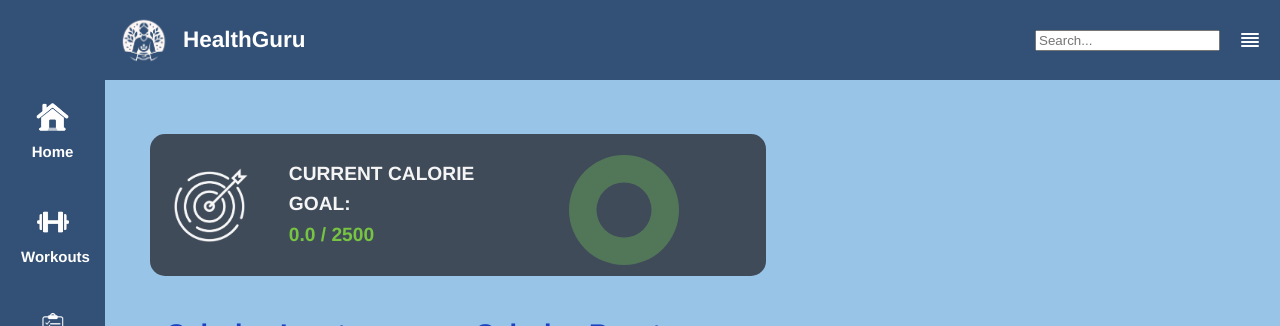
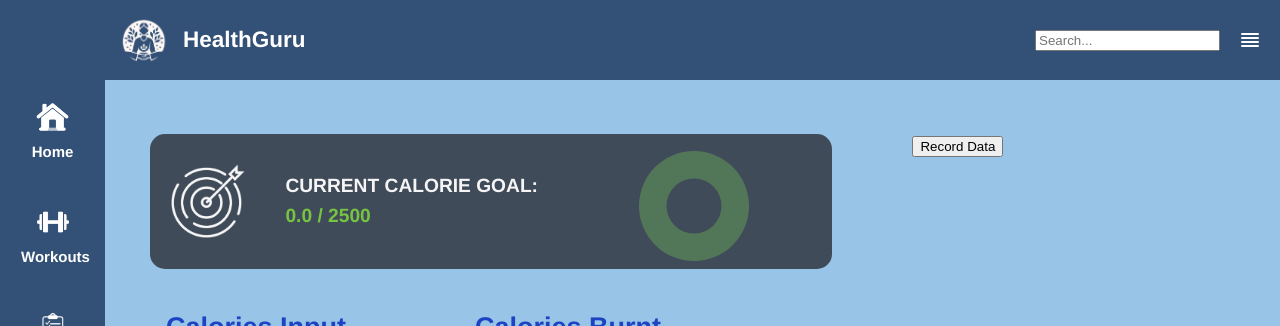
Before and after one commit to BT3103AppDev1/l1-final-term-project-group7, a Vue app: page /calories in a window 1280 px wide. Shown: the top 326 px of the page. Built offline with nearby package versions, Linux system fonts and the light colour scheme; no server answers; the database is empty; sample sign-in values are in the browser's storage.

Commit message:
created skeleton for input weight / steps widget
created skeleton for input weight / steps widget

```diff
--- a/src/components/calories/CalorieGoal.vue
+++ b/src/components/calories/CalorieGoal.vue
@@ -79,7 +79,7 @@
   display: flex;
   align-items: center;
   justify-content: space-around;
-  max-width: 55%;
+  max-width: 90%;
   max-height: 15vh;
 }
 
--- /dev/null
+++ b/src/components/calories/InputData.vue
@@ -0,0 +1,75 @@
+<template>
+    <div class="weight-step-recorder">
+      <button @click="showPopup = true">Record Data</button>
+
+      <div v-if="showPopup" class="popup">
+        <div class="popup-content">
+          <h2>Record Daily Data</h2>
+
+          <label for="weight">Weight (kg):</label>
+          <input type="number" id="weight" v-model="formData.weight">
+
+          <label for="steps">Step Count:</label>
+          <input type="number" id="steps" v-model="formData.steps">
+
+          <button @click="recordData">Submit</button>
+          <button @click="showPopup = false">Cancel</button>
+        </div>
+      </div>
+    </div>
+  </template>
+
+  <script>
+  import { ref } from 'vue';
+  // Add Firebase imports and setup if needed
+
+  export default {
+    name: 'InputDataPopup',
+    setup() {
+      const showPopup = ref(false);
+      const formData = ref({
+        weight: null,
+        steps: null
+      });
+
+      const recordData = () => {
+        // Here you would handle the Firebase data submission
+        console.log('Data to record:', formData.value);
+
+        // After recording to Firebase, you would probably want to hide the popup
+        showPopup.value = false;
+
+        // Reset formData if necessary
+        formData.value = { weight: null, steps: null };
+      };
+
+      // Return reactive properties and methods
+      return { showPopup, formData, recordData };
+    }
+  };
+  </script>
+
+  <style scoped>
+  .popup {
+    position: fixed;
+    left: 0;
+    top: 0;
+    width: 100%;
+    height: 100%;
+    background-color: rgba(0, 0, 0, 0.5);
+    display: flex;
+    justify-content: center;
+    align-items: center;
+    z-index: 9999;
+  }
+
+  .popup-content {
+    background: white;
+    padding: 20px;
+    border-radius: 5px;
+    box-shadow: 0 0 10px rgba(0, 0, 0, 0.3);
+    z-index: 2; /* Higher z-index to be above the overlay */
+  }
+
+  /* Add more styles as needed */
+  </style>
--- a/src/views/Calories.vue
+++ b/src/views/Calories.vue
@@ -1,6 +1,11 @@
 <template>
-  <div class="calorie-goal">
-    <CalorieGoalDoughnut :net-calories="netCalories" />
+  <div class="top-container">
+    <div class="calorie-goal">
+      <CalorieGoalDoughnut :net-calories="netCalories" />
+    </div>
+    <div class="input-data-pop-up">
+      <InputDataPopup @recorded="updateCalories" />
+    </div>
   </div>
   <div class="calories-container">
     <div class="calorie-input">
@@ -17,13 +22,15 @@
 import CalorieGoalDoughnut from '@/components/calories/CalorieGoal.vue'
 import CalorieInput from '@/components/calories/CalorieInput.vue'
 import NetCalorieChart from '@/components/calories/NetCalorieChart.vue'
+import InputDataPopup from '@/components/calories/InputData.vue'
 
 export default {
   name: 'App',
   components: {
     CalorieGoalDoughnut,
     CalorieInput,
-    NetCalorieChart
+    NetCalorieChart,
+    InputDataPopup
   },
   data() {
     return {
@@ -48,11 +55,20 @@ export default {
 </script>
 
 <style scoped>
-.calorie-goal {
+.top-container {
+  display: flex;
+  justify-content: space-between;
   margin-top: 5%;
-
 }
 
+.calorie-goal {
+  flex: 70%;
+  margin-right: 2%; /* Adjust space between the components */
+}
+
+.input-data-pop-up{
+  flex:30%;
+}
 
 .calories-container {
   margin-top: 2%;
```
